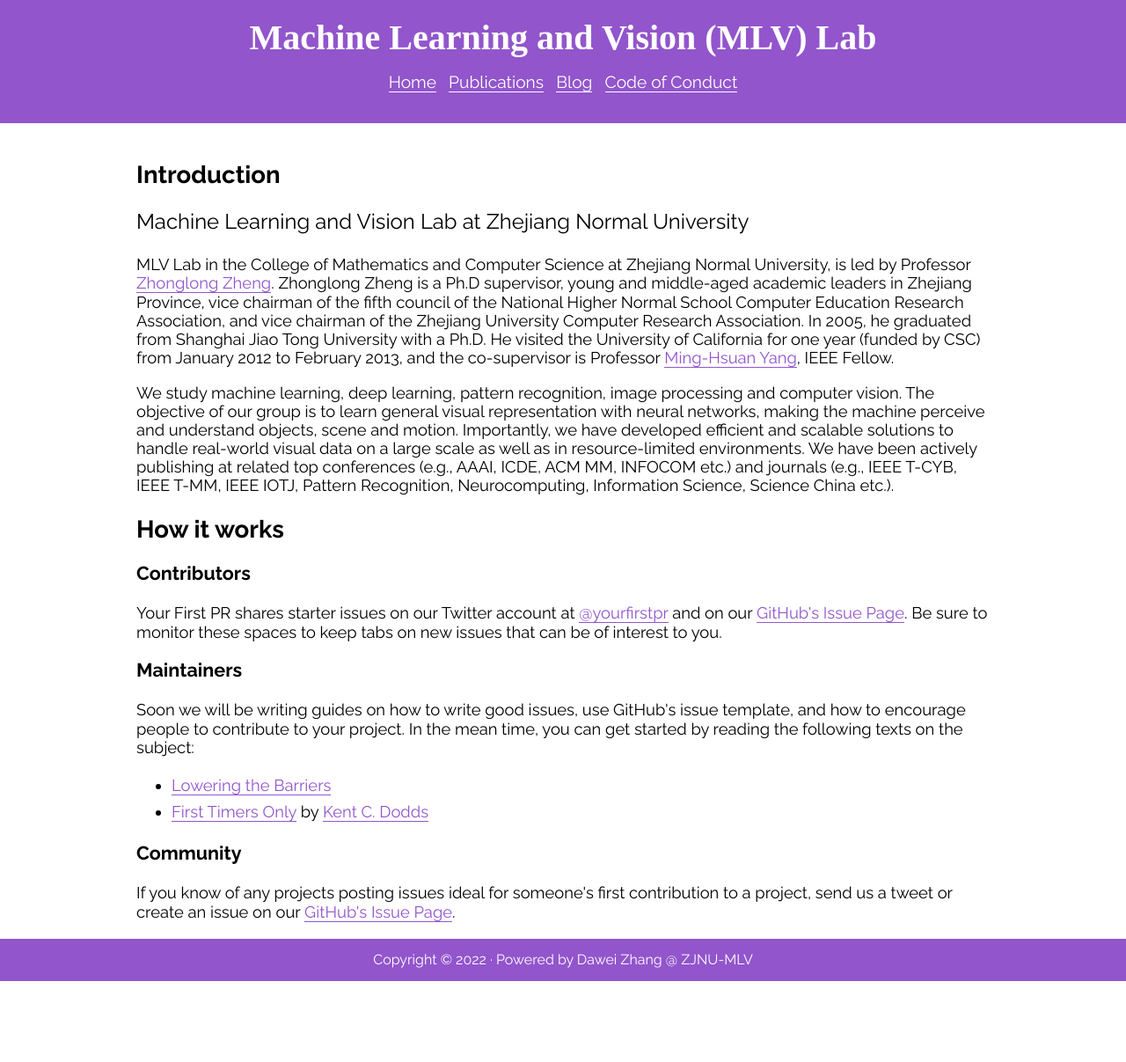
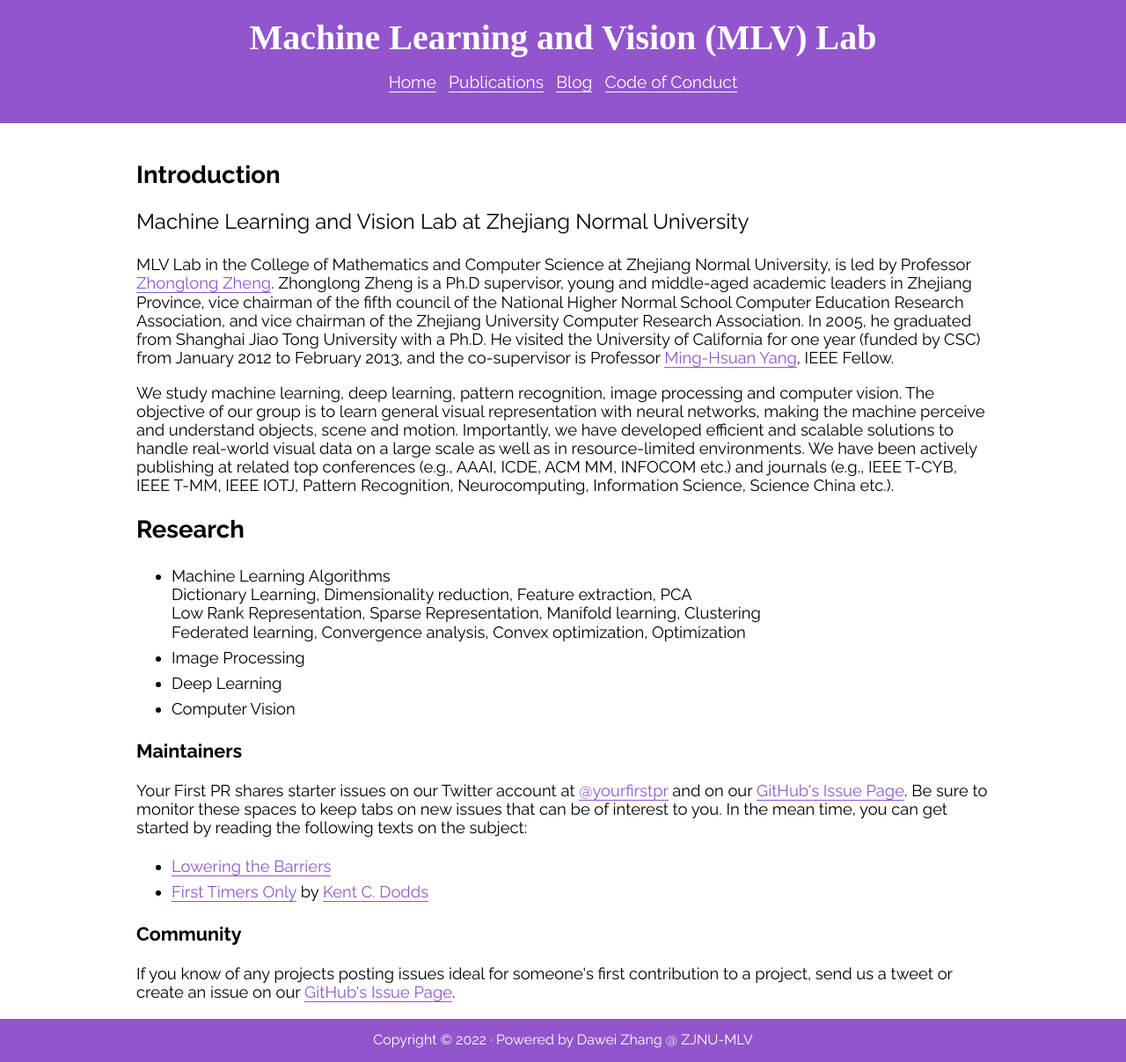
Before and after one commit to ZJNU-MLV-Lab/ZJNU-MLV-Lab.github.io, a Jekyll site: the page built from index.html, in a window 1280 px wide. Shown: the whole page at 88% size. Built offline with Jekyll 4.4.1, drawn with Linux system fonts in a browser that asks for light colours; nearby versions of some CDN libraries; some web fonts are replaced; before the commit the page ends 1115 px from its top, so only the background shows below that.

Commit message:
Update index.html

```diff
--- a/index.html
+++ b/index.html
@@ -18,18 +18,25 @@ title: Home
       Importantly, we have developed efficient and scalable solutions to handle real-world visual data on a large scale as well as in resource-limited environments.
       We have been actively publishing at related top conferences (e.g., AAAI, ICDE, ACM MM, INFOCOM etc.) and journals (e.g., IEEE T-CYB, IEEE T-MM, IEEE IOTJ, Pattern Recognition, Neurocomputing, Information Science, Science China etc.).
     </p>
-    <h2>How it works</h2>
-    <h3>Contributors</h3>
+    <h2>Research</h2>
+    <p>
+      <ul>
+        <li> Machine Learning Algorithms <br>
+          Dictionary Learning, Dimensionality reduction, Feature extraction, PCA  <br>
+          Low Rank Representation, Sparse Representation, Manifold learning, Clustering  <br>
+          Federated learning, Convergence analysis, Convex optimization, Optimization
+
+        <li> Image Processing
+        <li> Deep Learning
+        <li> Computer Vision
+      </ul>
+    </p>
+    <h3>Maintainers</h3>
     <p>
       Your First PR shares starter issues on our Twitter account at <a href='https://twitter.com/yourfirstpr'>@yourfirstpr</a>
       and on our <a href='https://github.com/zjnu-mlv-lab/zjnu-mlv-lab.github.io/issues'>GitHub's Issue Page</a>.
       Be sure to monitor these spaces to keep tabs on new issues that can be of interest to you.
-    </p>
-    <h3>Maintainers</h3>
-    <p>
-      Soon we will be writing guides on how to write good issues, use GitHub's issue template, and
-      how to encourage people to contribute to your project. In the mean time,
-      you can get started by reading the following texts on the subject:
+      In the mean time, you can get started by reading the following texts on the subject:
       <ul>
         <li><a href='https://the-pastry-box-project.net/charlotte-spencer/2015-september-16'>Lowering the Barriers</a>
         <li><a href='https://medium.com/@kentcdodds/first-timers-only-78281ea47455'>First Timers Only</a> by <a href='https://twitter.com/kentcdodds'>Kent C. Dodds</a></li>
```
